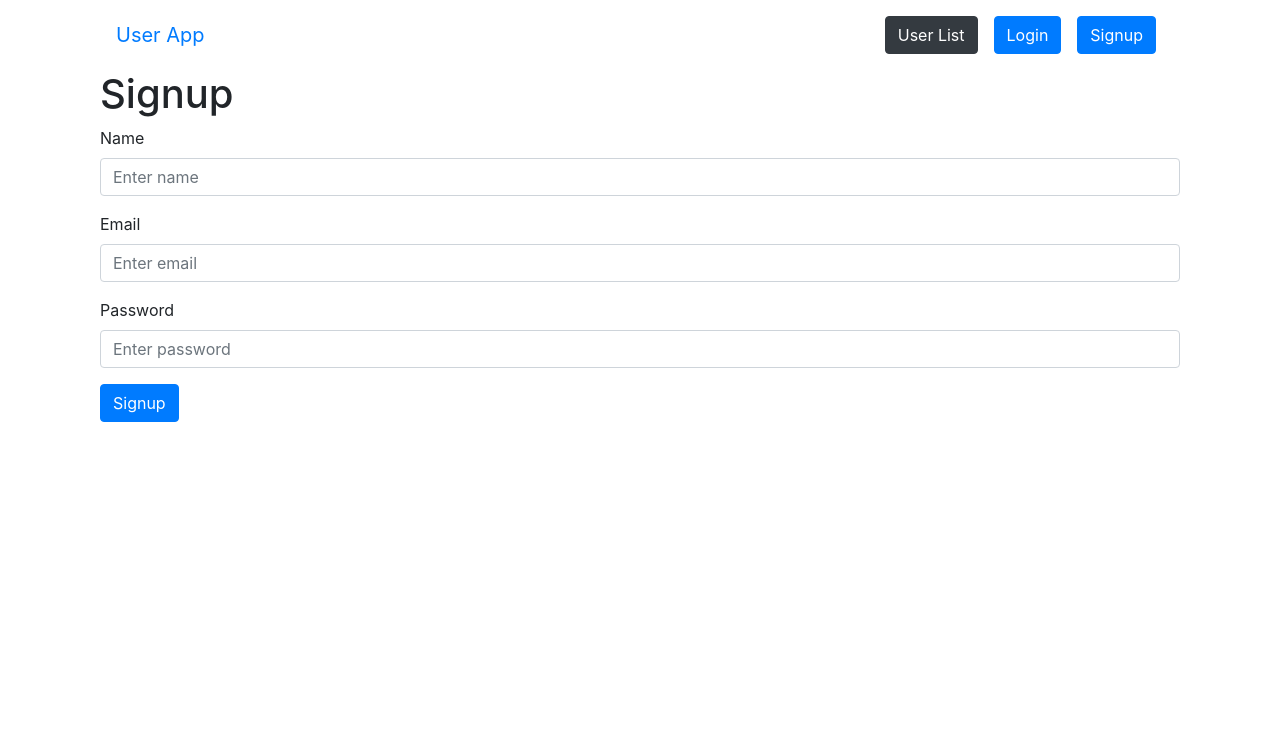
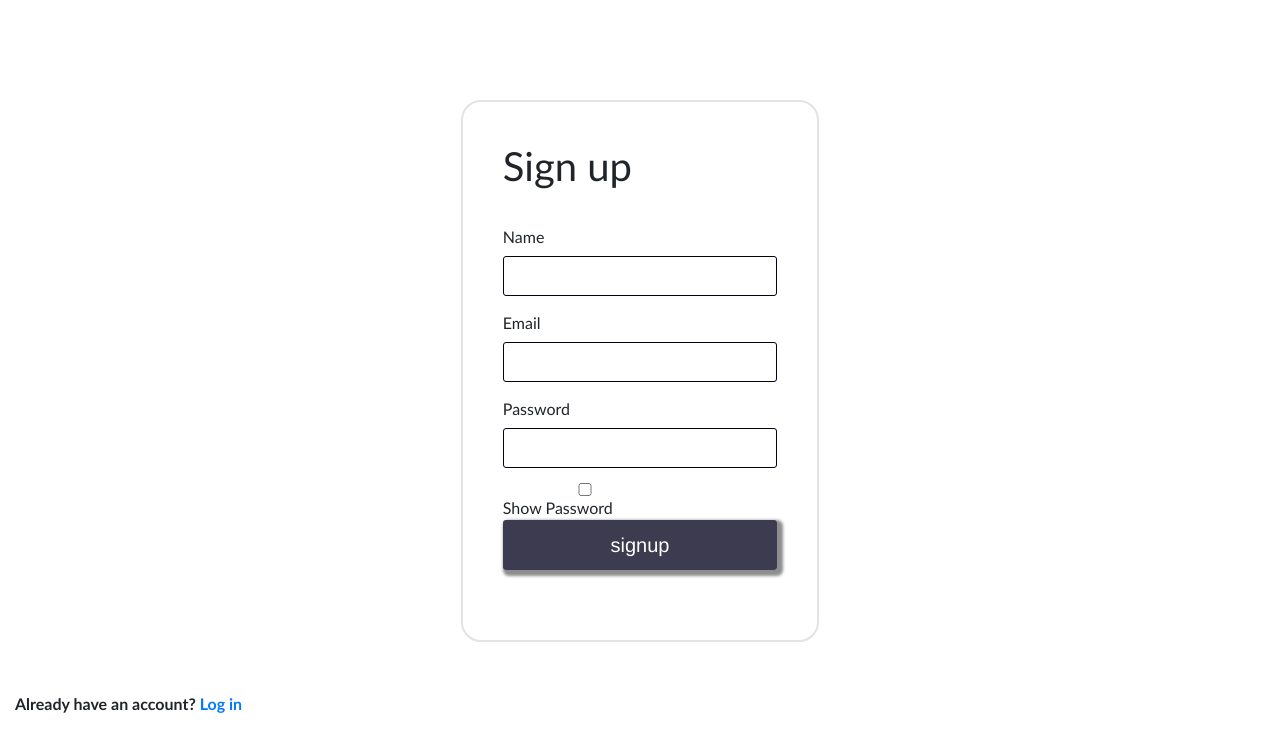
Before and after one commit to najmu-ak/full-stack, a plain HTML site: page frontend/signup.html in a window 1280 px wide. Drawn offline with nearby package versions, Linux system fonts and the light colour scheme.

Commit message:
update login page and signup page and books

```diff
--- a/frontend/signup.html
+++ b/frontend/signup.html
@@ -6,7 +6,7 @@
   <link rel="stylesheet" href="https://stackpath.bootstrapcdn.com/bootstrap/4.5.0/css/bootstrap.min.css">
 </head>
 
-<body class="container">
+<!-- <body class="container-fluid">
   <nav class="navbar navbar-expand-lg navbar-expand-md bg-body-tertiary">
     <div class="container-fluid">
       <a class="navbar-brand" href="#">User App</a>
@@ -48,10 +48,66 @@
       </div>
       <button type="submit" class="btn btn-primary">Signup</button>
     </form>
-  </div>
+  </div> -->
+
+
+
+  <!DOCTYPE html>
+  <html lang="en">
+
+  <head>
+      <meta charset="UTF-8">
+      <meta name="viewport" content="width=device-width, initial-scale=1.0">
+      <title>Signup page</title>
+
+      <link rel="stylesheet" href="style.css">
+      <link rel="icon" href="github.png">
+  </head>
+
+  <body>
+      <div class="container">
+          <div class="header">
+              <h1>Sign up</h1>
+          </div>
+          <div id="input-box-size">
+          <form action="">
+              <label for="">Name</label>
+              <input type="text" name="" id="">
+              <label for="">Email</label>
+              <input type="text" name="" id="">
+              <label for="">Password</label>
+              <input type="password" value="" id="myInput">
+              <input type="checkbox" onclick="myFunction()">Show Password
+              <input type="submit" value="signup">
+          </form>
+        </div>
+      </div>
+      <div class="col-4 row-1">
+        <span>
+          Already have an account?
+          <a href="login.html"><span>Log in</span></a>
+          </span>
+    </div>
+
+
+
 
   <script src="https://code.jquery.com/jquery-3.5.1.slim.min.js"></script>
   <script src="https://cdn.jsdelivr.net/npm/axios/dist/axios.min.js"></script>
+
+  <!-- password visible script -->
+  <script>
+    function myFunction() {
+      var x = document.getElementById("myInput");
+      if (x.type === "password") {
+        x.type = "text";
+      } else {
+        x.type = "password";
+      }
+    }
+    </script>
+
+
   <script>
     const signupForm = document.getElementById('signupForm');
 
--- a/frontend/style.css
+++ b/frontend/style.css
@@ -31,20 +31,22 @@
     font-style: normal;
 }
 body{
-    background-color:aliceblue
+    background-color:rgb(255, 255, 255);
 }
+
 nav{
-    background-color: rgb(24, 19, 78);
+    background-color: var(--main-color);
     /* font-variant: small-caps; */
     color: white;
-    display: block;
     padding: 10px;
-    text-align: center;
 }
 
 .search-box{
     text-align: center;
-    margin: 50px;
+    margin-top: 50px;
+    margin-bottom: 30px;
+    margin-left: 50px;
+    margin-right: 50px;
     padding-left: 0;
 }
 
@@ -69,8 +71,15 @@ input{
     cursor: pointer;
 }
 
+p.name-margin{
+    margin-top: 0;
+    margin-bottom: 0rem;
+}
+
 .font{
     font-weight: bold;
+
+    /* text-align: center; */
 }
 
 .add-cart{
@@ -81,3 +90,139 @@ input{
     margin: 10px;
     cursor: pointer;
 }
+
+.button{
+    text-align: center;
+    margin: 30px 0px 30px 0px;
+
+}
+
+.right-nav{
+    text-align: right;
+}
+h2{
+    text-align: center;
+    display: block;
+    margin-bottom: 0;
+}
+
+.icon{
+    text-align: center;
+}
+
+.btn-primary{
+    btn-primary
+    background: slategrey;
+    border-color: black;
+}
+
+
+/* Login pages */
+
+*{
+    margin: 0;
+    padding: 0;
+    box-sizing: border-box;
+}
+
+:root{
+    --main-color:rgb(2 0 28 / 77%);
+    --box-shadow: 3px 3px 3px 3px rgb(142, 142, 142);
+    --hover-shadow: 0px 4px 4px 0px rgb(10, 6, 17);
+    --nav-shadow: 0px 0px 10px 0px rgb(160, 107, 252);
+    --light-black: rgb(41, 0, 85);
+}
+
+
+.container{
+    width: 28%;
+    margin: 100px auto;
+    border: 2px solid #e3e3e3;
+    padding: 40px;
+    border-radius: 20px;
+    background-color: white;
+    margin-bottom: 50px;
+}
+
+
+form{
+    display: flex;
+    flex-direction:column;
+    margin: 30px 0;
+
+}
+
+form label{
+    margin: 5px 0;
+
+}
+
+form input[type="text"]{
+margin-top: 2px;
+margin-bottom: 10px;
+height: 40px;
+border: 0.5px solid rgb(5, 0, 20);
+border-radius: 3px;
+padding: 0px 15px;
+font-size: 17px;
+font-family:'Franklin Gothic Medium', 'Arial Narrow', Arial, sans-serif;
+width: 100%;
+}
+
+form input[type="password"]{
+margin-top: 2px;
+margin-bottom: 15px;
+height: 40px;
+border: 0.5px solid rgb(5, 0, 20);
+border-radius: 3px;
+padding: 0px 15px;
+font-size: 15px;
+font-family:'Franklin Gothic Medium', 'Arial Narrow', Arial, sans-serif;
+width: 100%;
+}
+
+form a{
+    margin: 10px 0;
+    text-decoration: underline;
+    color:var(--main-color);
+    font-weight:bold;
+
+}
+
+form input[type="submit"]{
+    height: 50px;
+    background: var(--main-color);
+    font-size:20px;
+    font-family:'Franklin Gothic Medium', 'Arial Narrow', Arial, sans-serif;
+    border: none;
+    border-radius:3px;
+    color:white;
+    box-shadow: var(--box-shadow);
+    cursor: pointer;
+    width: 100%;
+
+}
+form input[type="submit"]:hover{
+    box-shadow: 0;
+}
+
+.input-box-size{
+    width: 110%;
+}
+
+.signup{
+    text-align: center;
+    font-size: medium;
+}
+
+.signup a{
+
+    color: var(--main-color);
+    margin: 10px;
+    text-decoration: underline;
+    font-size: 19px;
+    text-align: center;
+}
+span{
+    font-weight: bold;
+}
```
Also changed, not shown: frontend/books.html (+29 -7 lines), frontend/login.html (+36 -2 lines).
